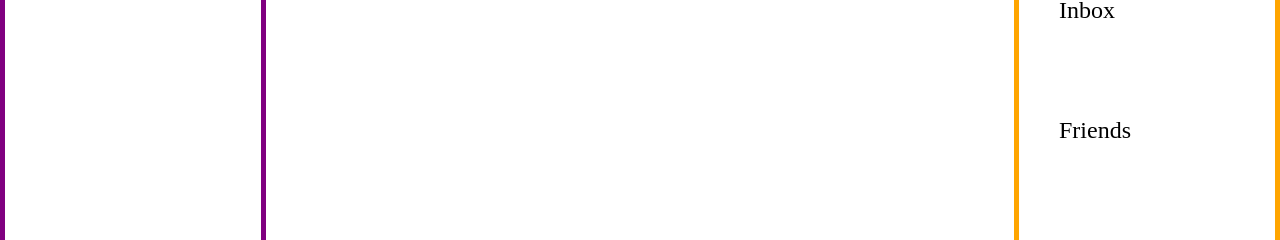
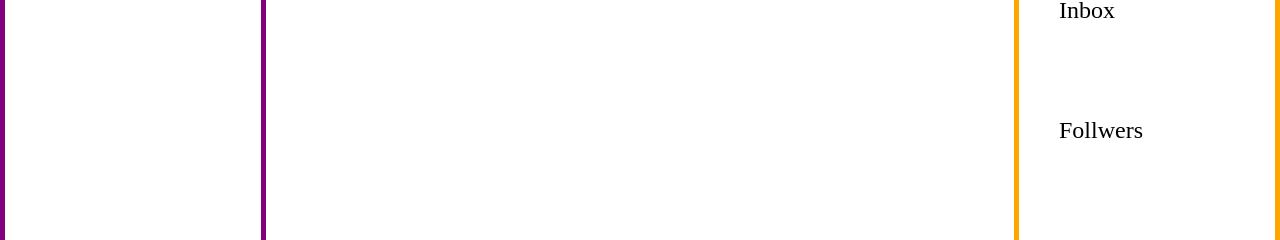
Before and after one commit to asazycat/GamerCore, a React (Vite) app: page / in a window 1280 px wide. Shown: the part 273-513 px from the top of the page. Built offline with nearby package versions, Linux system fonts and the light colour scheme.

Commit message:
followers instead of friends in side bar

```diff
--- a/components/Sidebar.tsx
+++ b/components/Sidebar.tsx
@@ -3,7 +3,7 @@ export default function Sidebar () {
         <div className="sidebar">
         <ul>
             <li>Inbox</li>
-            <li>Friends</li>
+            <li>Follwers</li>
             <li>My Clubs</li>
             <li>Studio</li>
         </ul>
```
Also changed, not shown: dataTemp/data.ts (line endings or trailing spaces).
